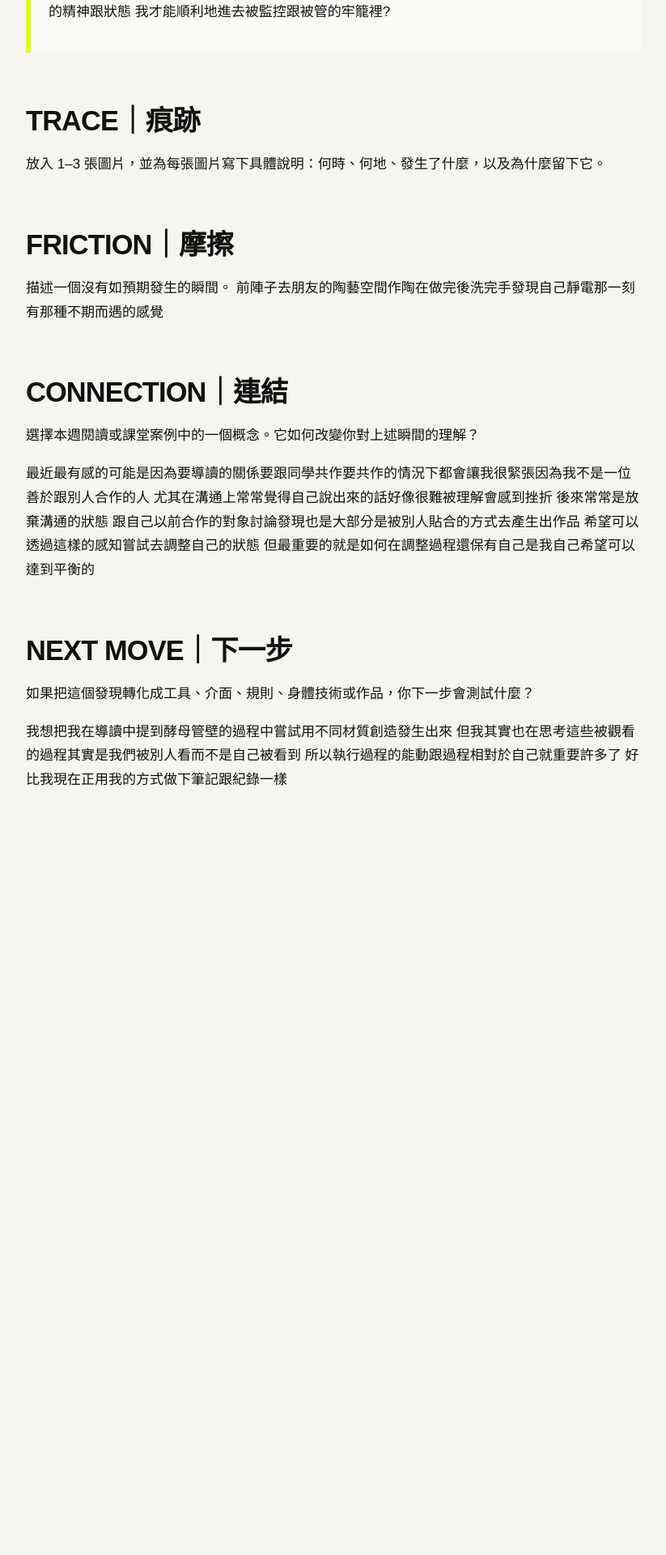
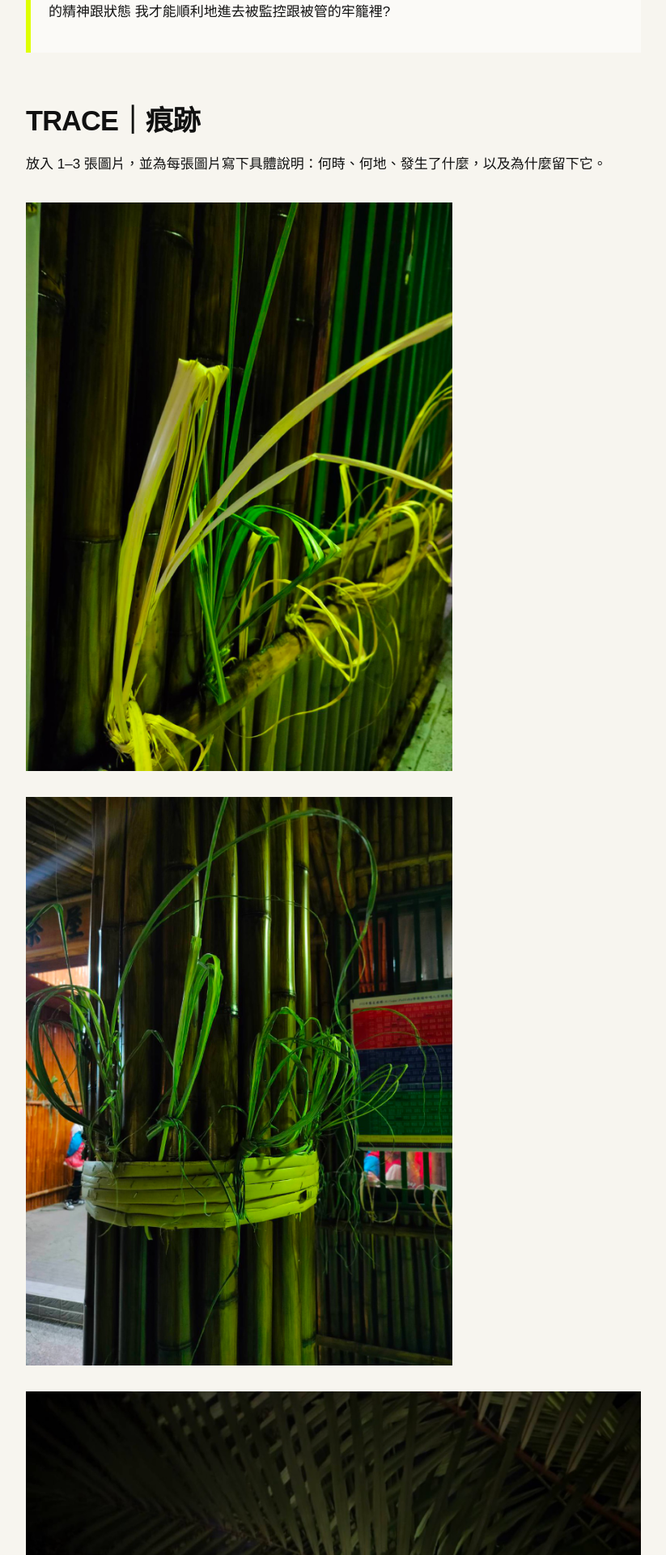
Before and after one commit to 0101bb/fieldworkarchive, a Jekyll site: the page built from weeks/week-02.md, in a window 1280 px wide. Shown: the part 498-2418 px from the top of the page at 81% size, without its empty margins (48-871 px from the left). Built offline with Jekyll 4.4.1, drawn with Linux system fonts in a browser that asks for light colours; before the commit the page ends 1583 px from its top, so only the background shows below that.

Commit message:
Update week 02 fieldnote (photos)
照片：0101bb（Juby）提供；上傳整理：jbyolo29 協助

```diff
--- a/weeks/week-02.md
+++ b/weeks/week-02.md
@@ -16,6 +16,12 @@ permalink: /weeks/week-02/
 ## TRACE｜痕跡
 
 放入 1–3 張圖片，並為每張圖片寫下具體說明：何時、何地、發生了什麼，以及為什麼留下它。
+
+![深色竹牆的橫桿上插著長葉，有的還綠、有的乾黃捲成細絲垂下]({{ '/assets/images/w02-bamboo-leaves.jpg' | relative_url }})
+
+![竹筒圍成的柱子，腰間用竹篾圈綁緊，上面繫著幾束青草]({{ '/assets/images/w02-bamboo-pillar.jpg' | relative_url }})
+
+![夜裡仰望棕櫚葉，葉縫間透出一個小小的月亮]({{ '/assets/images/w02-palm-moon.jpg' | relative_url }})
 
 
 ## FRICTION｜摩擦
```
Also changed, not shown: assets/images/w02-bamboo-leaves.jpg (added), assets/images/w02-bamboo-pillar.jpg (added), assets/images/w02-palm-moon.jpg (added).
